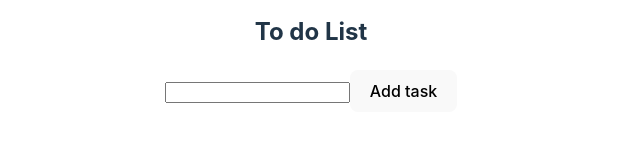
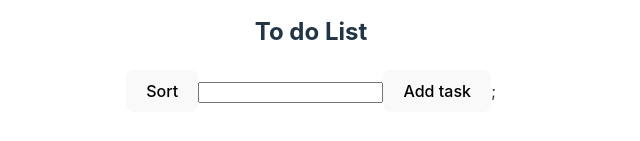
Before and after one commit to Medieinstitutet/Todo-List, a React (Vite) app: page / in a window 1280 px wide. Shown: the part 347-488 px from the top of the page, without its empty margins (329-969 px from the left). Built offline with nearby package versions, Linux system fonts and the light colour scheme.

Commit message:
sort button + localstorage

```diff
--- a/src/components/TodoList.tsx
+++ b/src/components/TodoList.tsx
@@ -15,8 +15,8 @@ export const TodoList = () => {
             const newtasks = [...prevtasks, ntask]
             localStorage.setItem("task", JSON.stringify(newtasks))
             return newtasks;
-        })
-    }
+        });
+    };
 
     const changeTask = (id: number) => {
         setTasks((prevtasks) => {
@@ -33,15 +33,30 @@ export const TodoList = () => {
         });
     };
 
+    const sortClick = () => {
+        const sortedTasks = [...tasks].sort((a, b) => {
+            if (a.completed === b.completed) {
+            return 0
+            } else if (a.completed) {
+                return 1
+            } else {
+                return -1
+            }
+        });
+
+        setTasks(sortedTasks);
+        localStorage.setItem("task", JSON.stringify(sortedTasks))
+    };
+
     return (
         <>
         <h2>To do List</h2>
+        <button onClick={sortClick}>Sort</button>
         <AddTodoForm addTodoForm={AddANewTask}/>
 
         {tasks.map((task) => {
             return <ShowTask task = {task} completeTask={changeTask} key={task.id} />
-        })}
-
+        })};
         </>
-    )
-}
+    );
+};
```
